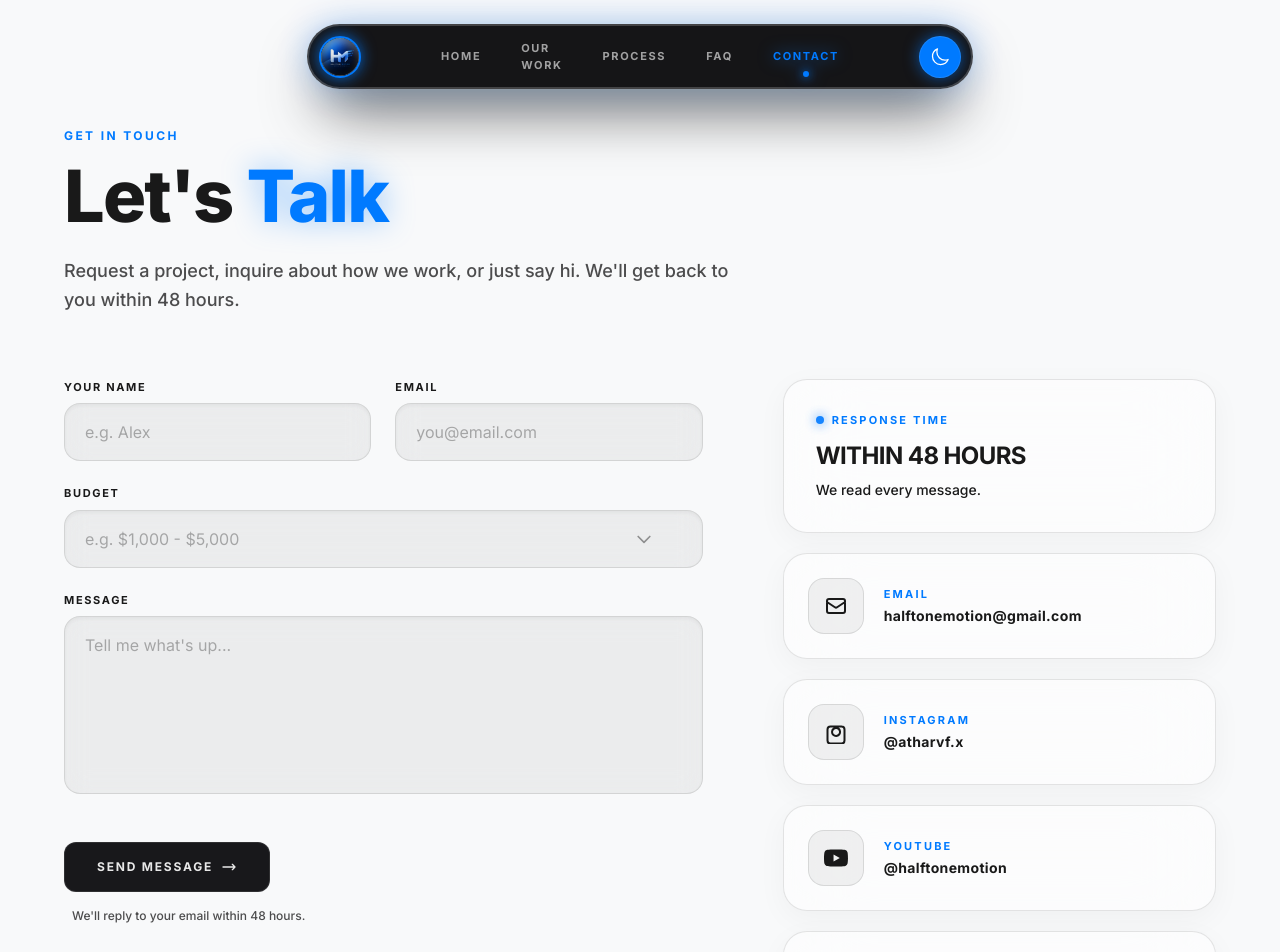
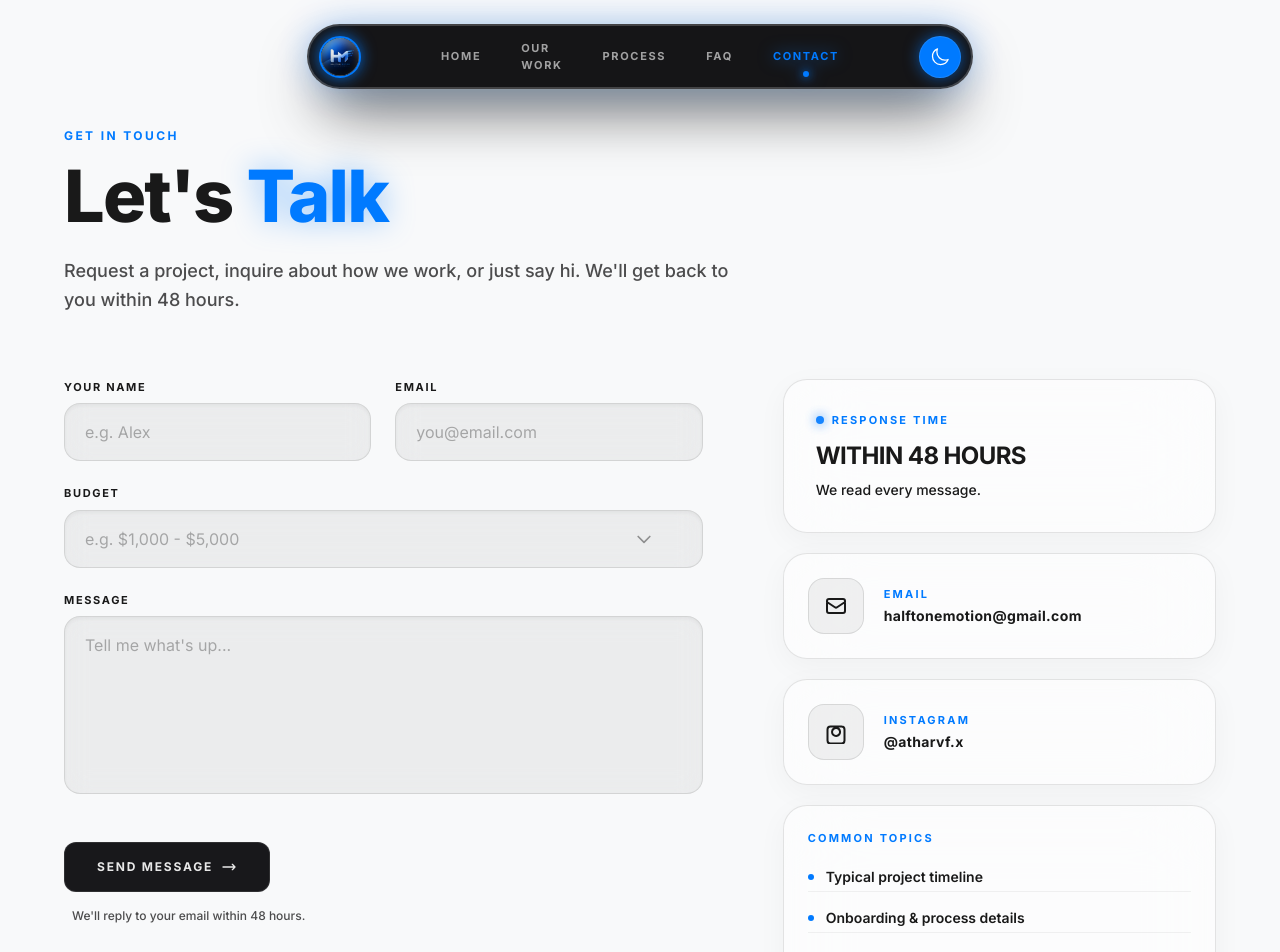
Before and after one commit to BerserkerOP/website, a Next.js app: page /contact in a window 1280 px wide. Shown: the top 952 px of the page. Built offline with nearby package versions, Linux system fonts and the light colour scheme.

Commit message:
Make Common Topics widget colors match the blue theme, and remove YouTube link block

```diff
--- a/app/contact/page.tsx
+++ b/app/contact/page.tsx
@@ -295,38 +295,11 @@ export default function ContactPage() {
               </div>
             </motion.a>
 
-            {/* Box 4: YouTube */}
-            <motion.a
-              href="https://www.youtube.com/channel/UCh5P2qR4MUeahOXECT5pm-Q"
-              target="_blank"
-              rel="noopener noreferrer"
-              initial={{ opacity: 0, x: 30 }}
-              animate={{ opacity: 1, x: 0 }}
-              whileHover={{ y: -3, x: 1, scale: 1.01, boxShadow: "0 12px 24px -10px rgba(0, 122, 255, 0.3)", borderColor: "rgba(0, 122, 255, 0.4)" }}
-              whileTap={{ x: 6, y: -2, scale: 0.98 }}
-              transition={{
-                x: { duration: 0.8, delay: 0.55, ease: [0.16, 1, 0.3, 1] },
-                opacity: { duration: 0.8, delay: 0.55 },
-                type: 'spring', stiffness: 400, damping: 25
-              }}
-              className="bg-white/50 dark:bg-white/5 border border-black/10 dark:border-white/10 backdrop-blur-2xl rounded-3xl p-6 flex items-center gap-5 shadow-[0_8px_30px_rgb(0,0,0,0.04)] dark:shadow-[0_8px_30px_rgba(255,255,255,0.02)] cursor-pointer block"
-            >
-              <div className="w-14 h-14 rounded-2xl bg-black/5 dark:bg-white/10 border border-black/10 dark:border-white/10 flex items-center justify-center shrink-0">
-                <svg className="w-6 h-6 text-apple-text/70 dark:text-white/80" viewBox="0 0 24 24" fill="currentColor">
-                  <path d="M23.498 6.163a3.003 3.003 0 0 0-2.11-2.11C19.518 3.545 12 3.545 12 3.545s-7.518 0-9.388.508a3.003 3.003 0 0 0-2.11 2.11C0 8.033 0 12 0 12s0 3.967.502 5.837a3.003 3.003 0 0 0 2.11 2.11c1.87.508 9.388.508 9.388.508s7.518 0 9.388-.508a3.003 3.003 0 0 0 2.11-2.11C24 15.967 24 12 24 12s0-3.967-.502-5.837zM9.545 15.568V8.432L15.818 12l-6.273 3.568z"/>
-                </svg>
-              </div>
-              <div className="flex flex-col gap-1">
-                <span className="text-[11px] font-bold text-apple-blue uppercase tracking-[0.2em]">YouTube</span>
-                <span className="text-sm font-bold text-apple-text dark:text-white tracking-wide">@halftonemotion</span>
-              </div>
-            </motion.a>
-
             {/* Box 5: Common Topics */}
             <motion.div
               initial={{ opacity: 0, x: 30 }}
               animate={{ opacity: 1, x: 0 }}
-              whileHover={{ y: -3, x: 1, scale: 1.01, boxShadow: "0 12px 24px -10px rgba(48, 209, 88, 0.2)", borderColor: "rgba(48, 209, 88, 0.3)" }}
+              whileHover={{ y: -3, x: 1, scale: 1.01, boxShadow: "0 12px 24px -10px rgba(0, 122, 255, 0.2)", borderColor: "rgba(0, 122, 255, 0.3)" }}
               transition={{
                 x: { duration: 0.8, delay: 0.6, ease: [0.16, 1, 0.3, 1] },
                 opacity: { duration: 0.8, delay: 0.6 },
@@ -335,7 +308,7 @@ export default function ContactPage() {
               className="bg-white/50 dark:bg-white/5 border border-black/10 dark:border-white/10 backdrop-blur-2xl rounded-3xl p-6 flex flex-col shadow-[0_8px_30px_rgb(0,0,0,0.04)] dark:shadow-[0_8px_30px_rgba(255,255,255,0.02)] cursor-default"
             >
               <div className="flex items-center gap-2 mb-4">
-                <span className="text-[11px] font-bold text-[#30D158] uppercase tracking-[0.2em]">Common Topics</span>
+                <span className="text-[11px] font-bold text-apple-blue uppercase tracking-[0.2em]">Common Topics</span>
               </div>
               <ul className="flex flex-col gap-3">
                 {[
@@ -347,8 +320,8 @@ export default function ContactPage() {
                   { text: "Revision rounds included", link: "/faq?q=06" }
                 ].map((item, i) => (
                   <li key={i} className="flex items-center gap-3 py-1 border-b border-black/[0.05] dark:border-white/[0.05] last:border-0">
-                    <span className="w-1.5 h-1.5 rounded-full bg-[#30D158] shrink-0" />
-                    <Link href={item.link} className="text-sm font-semibold text-apple-text/80 dark:text-white/80 hover:text-[#30D158] dark:hover:text-[#30D158] transition-colors hover:underline">
+                    <span className="w-1.5 h-1.5 rounded-full bg-apple-blue shrink-0" />
+                    <Link href={item.link} className="text-sm font-semibold text-apple-text/80 dark:text-white/80 hover:text-apple-blue dark:hover:text-apple-blue transition-colors hover:underline">
                       {item.text}
                     </Link>
                   </li>
```
